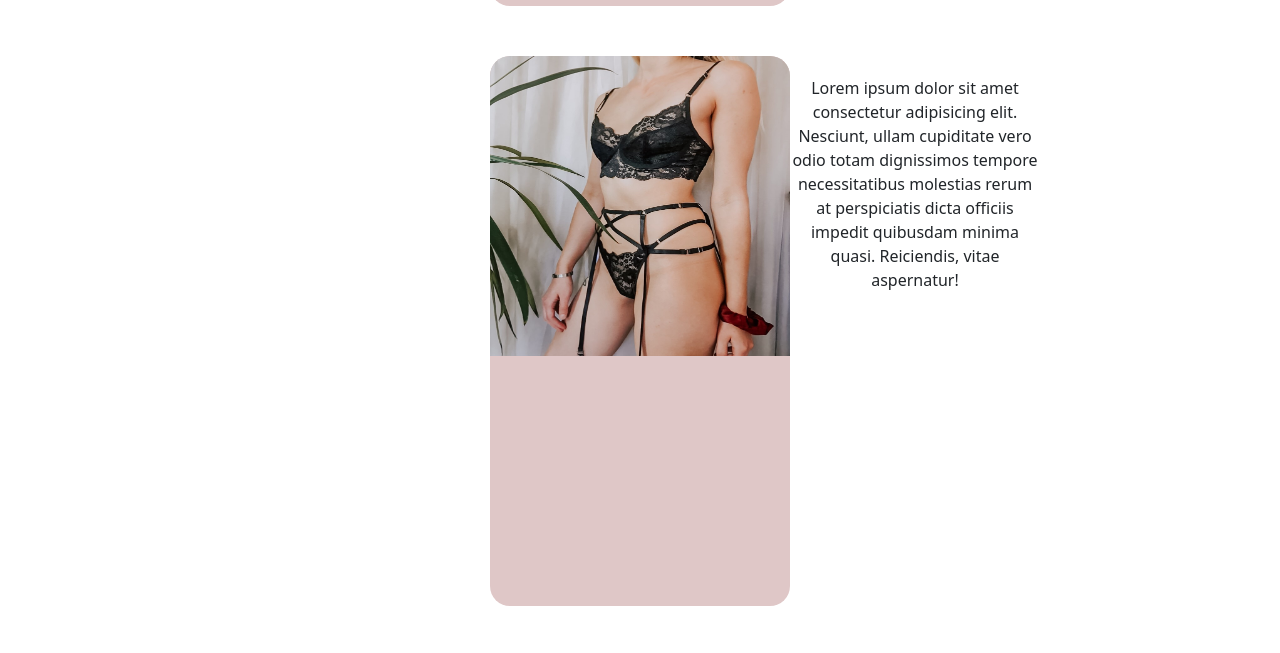
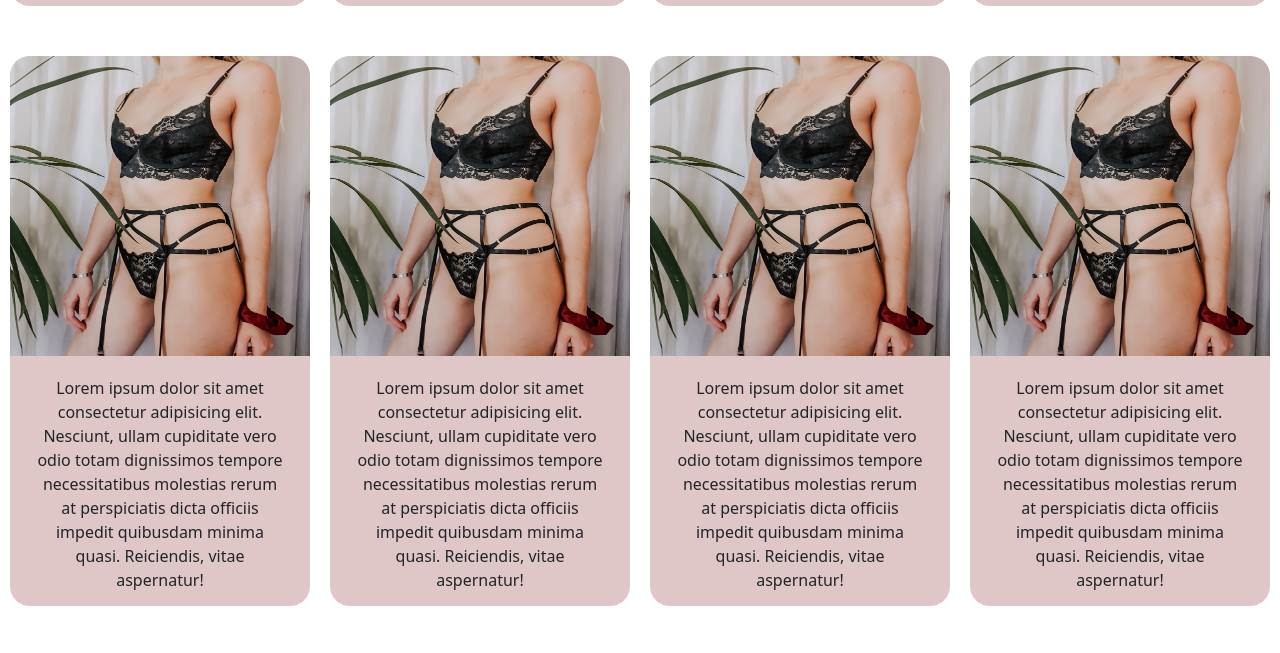
Before and after one commit to davidtapia1717/tarea_nucba_1717, a plain HTML site: page Landing-page/index.html in a window 1280 px wide. Shown: the part 594-1247 px from the top of the page. After the commit the page ends 1200 px from the top, so only its background shows below. Drawn offline with nearby package versions, Linux system fonts and the light colour scheme.

Commit message:
flex wrap

```diff
--- a/Landing-page/index.html
+++ b/Landing-page/index.html
@@ -12,6 +12,8 @@
     <title>ANNIA</title>
 </head>
 <body>
+
+    <div class="father">
     <div class="padre">
         <div class="imagen">
              <img src="./img/245150367_302964377938008_7474886404236874742_n.jpg" alt="">
@@ -61,5 +63,38 @@
         </div>
 
     </div>
+
+
+    <div class="padre">
+        <div class="imagen">
+             <img src="./img/245150367_302964377938008_7474886404236874742_n.jpg" alt="">
+        </div>
+        <div class="texto">
+              Lorem ipsum dolor sit amet consectetur adipisicing elit. Nesciunt, ullam cupiditate vero odio totam dignissimos tempore necessitatibus molestias rerum at perspiciatis dicta officiis impedit quibusdam minima quasi. Reiciendis, vitae aspernatur!
+        </div>
+
+    </div>
+
+    <div class="padre">
+        <div class="imagen">
+             <img src="./img/245150367_302964377938008_7474886404236874742_n.jpg" alt="">
+        </div>
+        <div class="texto">
+              Lorem ipsum dolor sit amet consectetur adipisicing elit. Nesciunt, ullam cupiditate vero odio totam dignissimos tempore necessitatibus molestias rerum at perspiciatis dicta officiis impedit quibusdam minima quasi. Reiciendis, vitae aspernatur!
+        </div>
+
+    </div>
+
+    <div class="padre">
+        <div class="imagen">
+             <img src="./img/245150367_302964377938008_7474886404236874742_n.jpg" alt="">
+        </div>
+        <div class="texto">
+              Lorem ipsum dolor sit amet consectetur adipisicing elit. Nesciunt, ullam cupiditate vero odio totam dignissimos tempore necessitatibus molestias rerum at perspiciatis dicta officiis impedit quibusdam minima quasi. Reiciendis, vitae aspernatur!
+        </div>
+
+    </div>
+    </div>
+</div>
 </body>
 </html>
--- a/Landing-page/styles.css
+++ b/Landing-page/styles.css
@@ -1,12 +1,17 @@
+.father{
+    display: flex;
+    align-items: center;
+    flex-wrap: wrap;
+}
+
+
+
 .padre{
+
     width: 300px;
     height: 550px;
     background-color: rgb(223, 199, 199);
     border-radius: 20px;
-    display:flex;
-    flex-direction: column;
-    justify-content: flex-start;
-    flex-wrap: wrap;
     margin-left: auto;
     margin-right: auto;
     margin-top: 50px;
```
